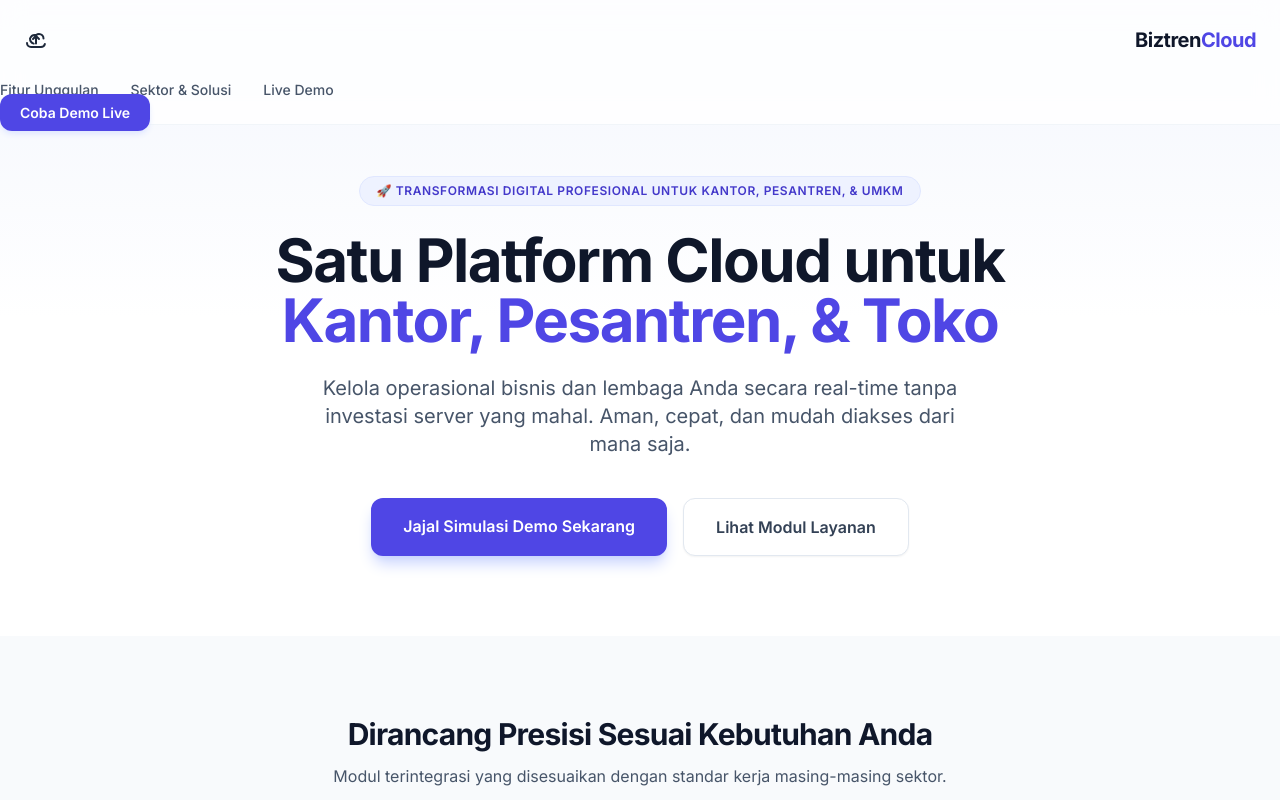
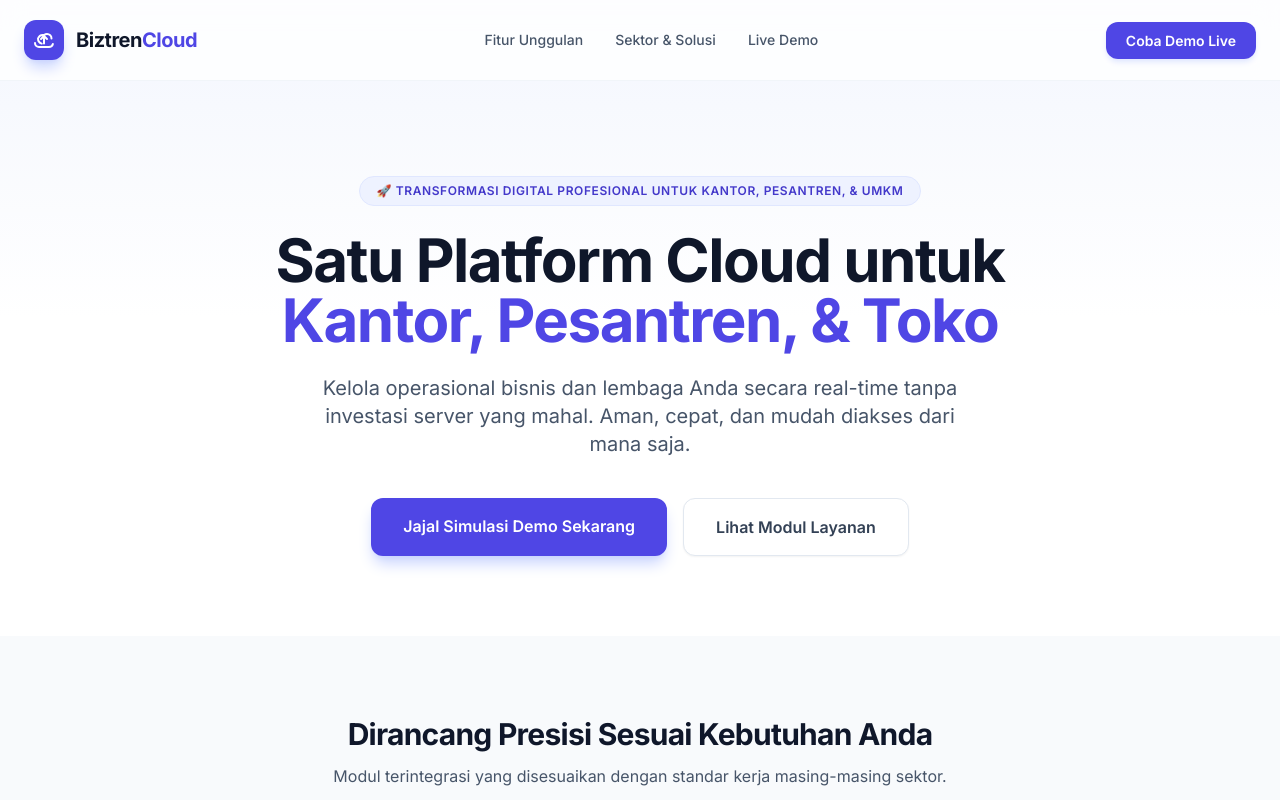
Before and after one commit to Biztren-Cloud/biztren-cloud-iklan, a plain HTML site: page index.html in a window 1280 px wide. Shown: the top 800 px of the page. Drawn offline with nearby package versions, Linux system fonts and the light colour scheme.

Commit message:
Update index.html

```diff
--- a/index.html
+++ b/index.html
@@ -17,13 +17,14 @@
     <header class="fixed top-0 left-0 right-0 bg-white/80 backdrop-blur-md border-b border-slate-100 z-50">
         <div class="max-w-7xl mx-auto px-6 h-20 flex justify-between items-center">
             <div class="flex items-center space-x-3">
-                <!-- Gunakan Tag Image untuk menampilkan logo asli Anda -->
-               <svg class="w-6 h-6" fill="none" stroke="currentColor" stroke-width="2" viewBox="0 0 24 24" xmlns="http://www.w3.org/2000/svg">
-                  <path stroke-linecap="round" stroke-linejoin="round" d="M3 15a4 4 0 004 4h10a4 4 0 003.874-3.03M15 11l-3-3m0 0l-3 3m3-3v7.5M19.5 10.5c0-2.485-2.015-4.5-4.5-4.5-1.08 0-2.07.388-2.828 1.03A5.5 5.5 0 006 10.5c0 2.378 1.554 4.394 3.684 5.09"></path>
-               </svg>
+                <!-- Ikon Logo Awan Digital -->
+                <div class="w-10 h-10 rounded-xl bg-indigo-600 flex items-center justify-center text-white shadow-lg shadow-indigo-200">
+                    <svg class="w-6 h-6" fill="none" stroke="currentColor" stroke-width="2" viewBox="0 0 24 24" xmlns="http://www.w3.org/2000/svg">
+                        <path stroke-linecap="round" stroke-linejoin="round" d="M3 15a4 4 0 004 4h10a4 4 0 003.874-3.03M15 11l-3-3m0 0l-3 3m3-3v7.5M19.5 10.5c0-2.485-2.015-4.5-4.5-4.5-1.08 0-2.07.388-2.828 1.03A5.5 5.5 0 006 10.5c0 2.378 1.554 4.394 3.684 5.09"></path>
+                    </svg>
+                </div>
+                <span class="text-xl font-bold tracking-tight text-slate-900">Biztren<span class="text-indigo-600">Cloud</span></span>
             </div>
-            <span class="text-xl font-bold tracking-tight text-slate-900">Biztren<span class="text-indigo-600">Cloud</span></span>
-        </div>
             <nav class="hidden md:flex space-x-8 text-sm font-medium text-slate-600">
                 <a href="#fitur" class="hover:text-indigo-600 transition">Fitur Unggulan</a>
                 <a href="#solusi" class="hover:text-indigo-600 transition">Sektor & Solusi</a>
```
